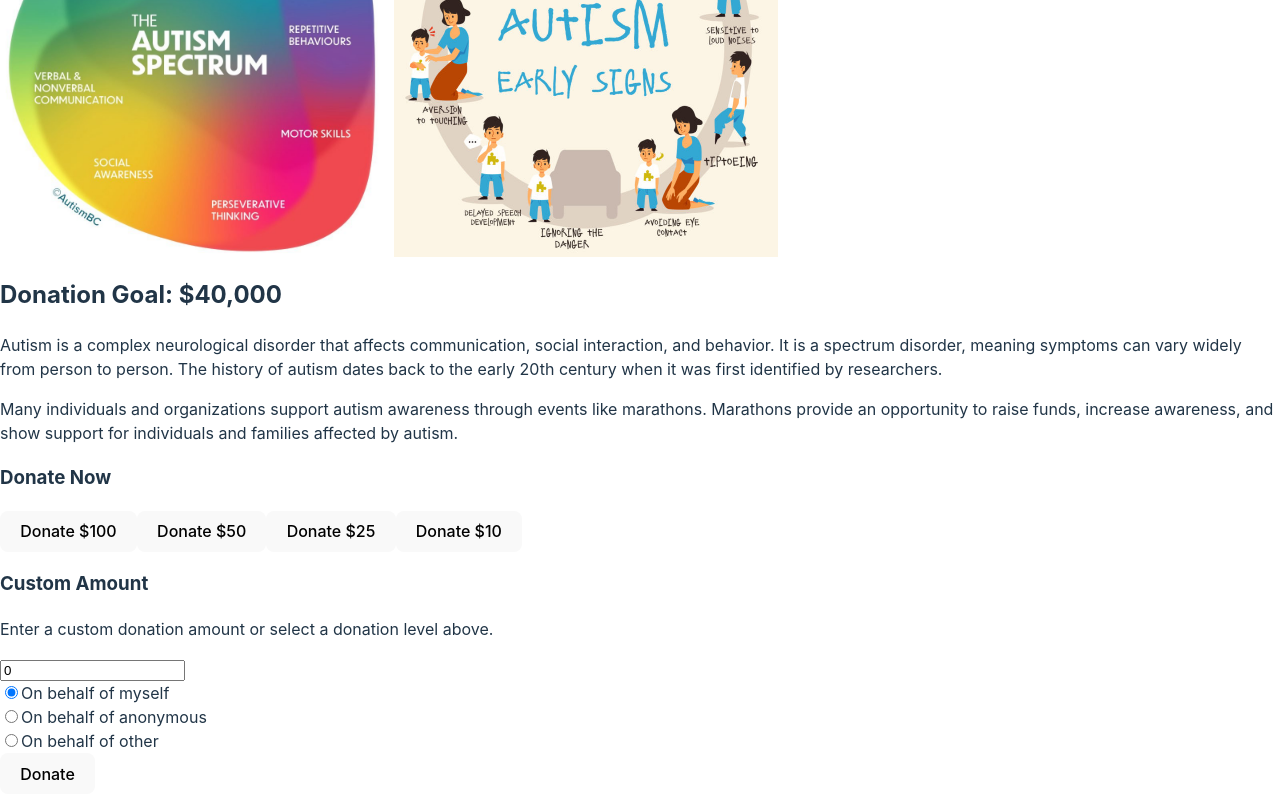
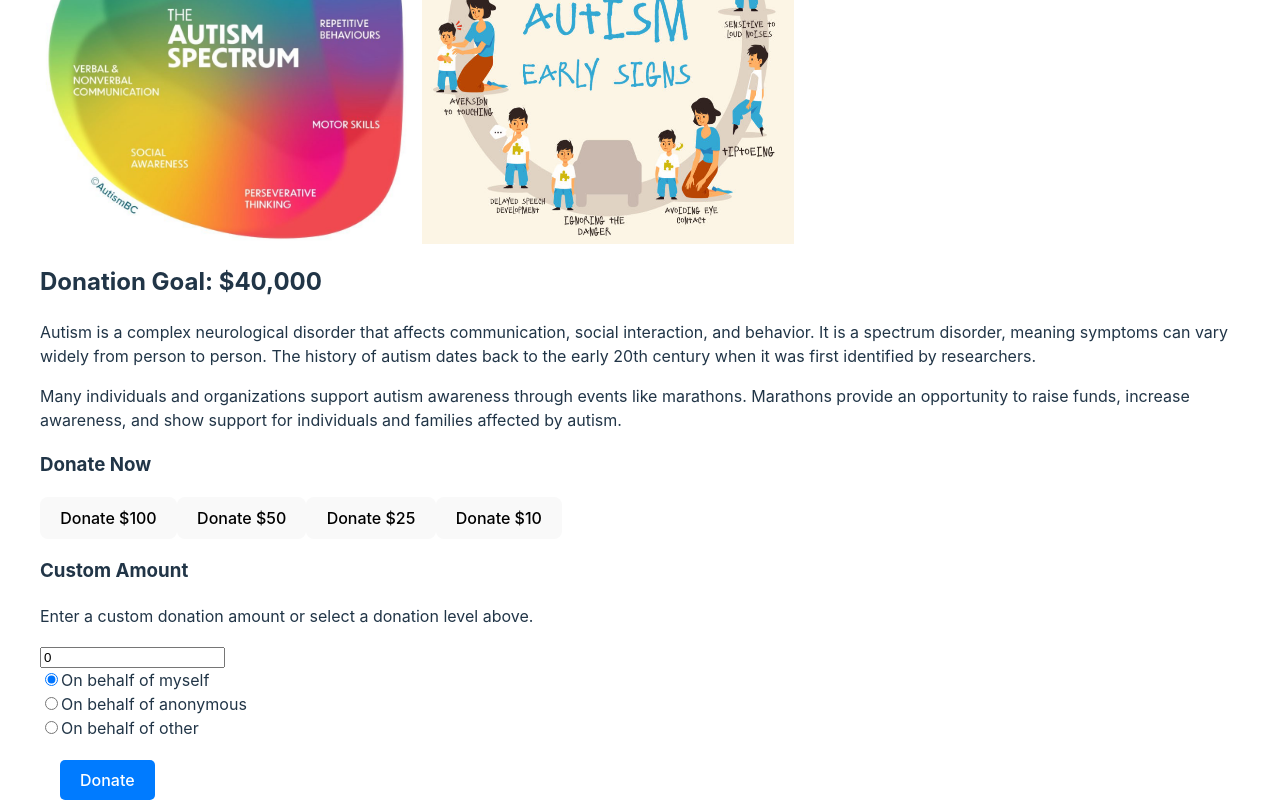
Before and after one commit to BookmDan/Marathon-Signup, a React (Vite) app in the folder client/: page /the-why in a window 1280 px wide. Shown: the part 400-1200 px from the top of the page. Built offline with nearby package versions, Linux system fonts and the light colour scheme; no server answers.

Commit message:
the-why css formatted

```diff
--- a/client/src/components/user-flow/TheWhy.jsx
+++ b/client/src/components/user-flow/TheWhy.jsx
@@ -2,11 +2,14 @@ import { useState } from 'react';
 import { Container, Row, Col, Button, Form } from 'react-bootstrap';
 import autismImage from '../../photos/autism1.jpg';
 import autismImage2 from '../../photos/autism2.jpeg';
+import { useNavigate } from 'react-router-dom';
+
 
 
 const TheWhy = () => {
   const [donationAmount, setDonationAmount] = useState(0);
   const [selectedOption, setSelectedOption] = useState('myself');
+  const navigate = useNavigate()
 
   const handleDonationChange = (amount) => {
     setDonationAmount(amount);
@@ -22,13 +25,13 @@ const TheWhy = () => {
 
   const handleSubmit = (e) => {
     e.preventDefault();
-      // Handle donation submission
+    navigate('/shipmypacket')
   };
 
   return (
-    <div>
+    <div className="form-container">
       <h2>Raise for Autism Awareness</h2>
-      <Container>
+      <Container  className="container-custom">
         <Row className="mt-3">
           <Col className="image-container">
             <img src={autismImage} alt="Autism Awareness" className="img-fluid" />
@@ -92,7 +95,9 @@ const TheWhy = () => {
                 onChange={handleOptionChange}
               />
             </Form.Group>
-                <Button type="submit">Donate</Button>
+            <div id="button-container">
+              <Button type="submit" onClick={handleSubmit}>Donate</Button>
+            </div>
             </Form>
           </Col>
         </Row>
--- a/client/src/styles/index.css
+++ b/client/src/styles/index.css
@@ -138,6 +138,10 @@ button:focus-visible {
   }
 }
 
+.form-container {
+  margin-left: 20px;
+}
+
 .form-field {
   display: flex;
   flex-direction: column;
@@ -147,6 +151,10 @@ button:focus-visible {
 
 .input-container {
   margin-bottom: 20px; /* Add margin-bottom to create space between the search input and race card events */
+}
+
+.container-custom {
+  margin-left: 20px;
 }
 
 /* Additional styling for error messages */
```
Lines whose indentation alone changed are shown as unchanged.
